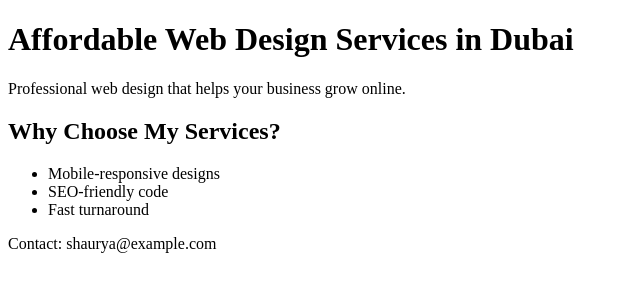
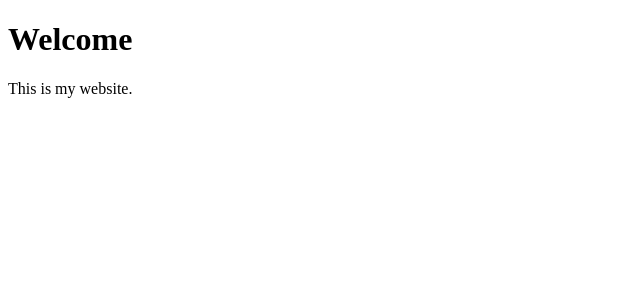
Before and after one commit to Shaurya-regent/test1, a plain HTML site: page index.html in a window 1280 px wide. Shown: the whole page, without its empty margins (0-640 px from the left). Drawn offline with Linux system fonts and the light colour scheme.

Commit message:
Add files via upload

```diff
--- a/index.html
+++ b/index.html
@@ -1,30 +1,11 @@
+
 <!DOCTYPE html>
-<html lang="en">
+<html>
 <head>
-  <title>Affordable Web Design Services in Dubai | My Portfolio</title>
-  <meta name="description" content="Explore my professional and affordable web design services in Dubai. Specializing in responsive websites for small businesses.">
-  <meta name="keywords" content="web design Dubai, affordable web design, responsive websites, web developer portfolio">
-  <meta name="author" content="Asmath Fahima Famnaz">
-  <meta name="robots" content="index, follow">
-  <meta charset="UTF-8">
+  <title>My Website</title>
 </head>
 <body>
-  <header>
-    <h1>Affordable Web Design Services in Dubai</h1>
-    <p>Professional web design that helps your business grow online.</p>
-  </header>
-
-  <section>
-    <h2>Why Choose My Services?</h2>
-    <ul>
-      <li>Mobile-responsive designs</li>
-      <li>SEO-friendly code</li>
-      <li>Fast turnaround</li>
-    </ul>
-  </section>
-
-  <footer>
-    <p>Contact: shaurya@example.com</p>
-  </footer>
+  <h1>Welcome</h1>
+  <p>This is my website.</p>
 </body>
 </html>
```
